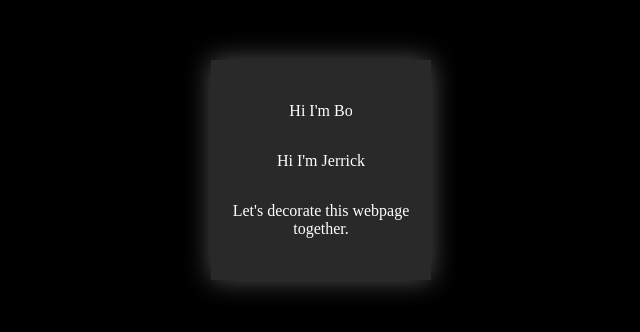
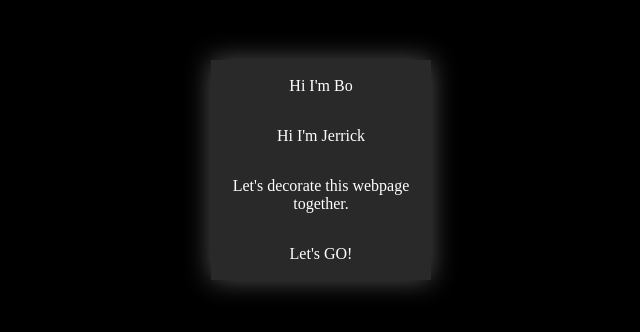
Before and after one commit to BoYan0226/week4, a plain HTML site: page index.html in a window 1280 px wide. Shown: the whole page, without its empty margins (319-959 px from the left). Drawn offline with Linux system fonts and the light colour scheme.

Commit message:
Update index.html

```diff
--- a/index.html
+++ b/index.html
@@ -9,6 +9,7 @@
       <p>Hi I'm Bo</p>
       <p>Hi I'm Jerrick</p>
       <p>Let's decorate this webpage together.</p>
+      <p>Let's GO!</p>
     </div>
   </body>
 </html>
```
